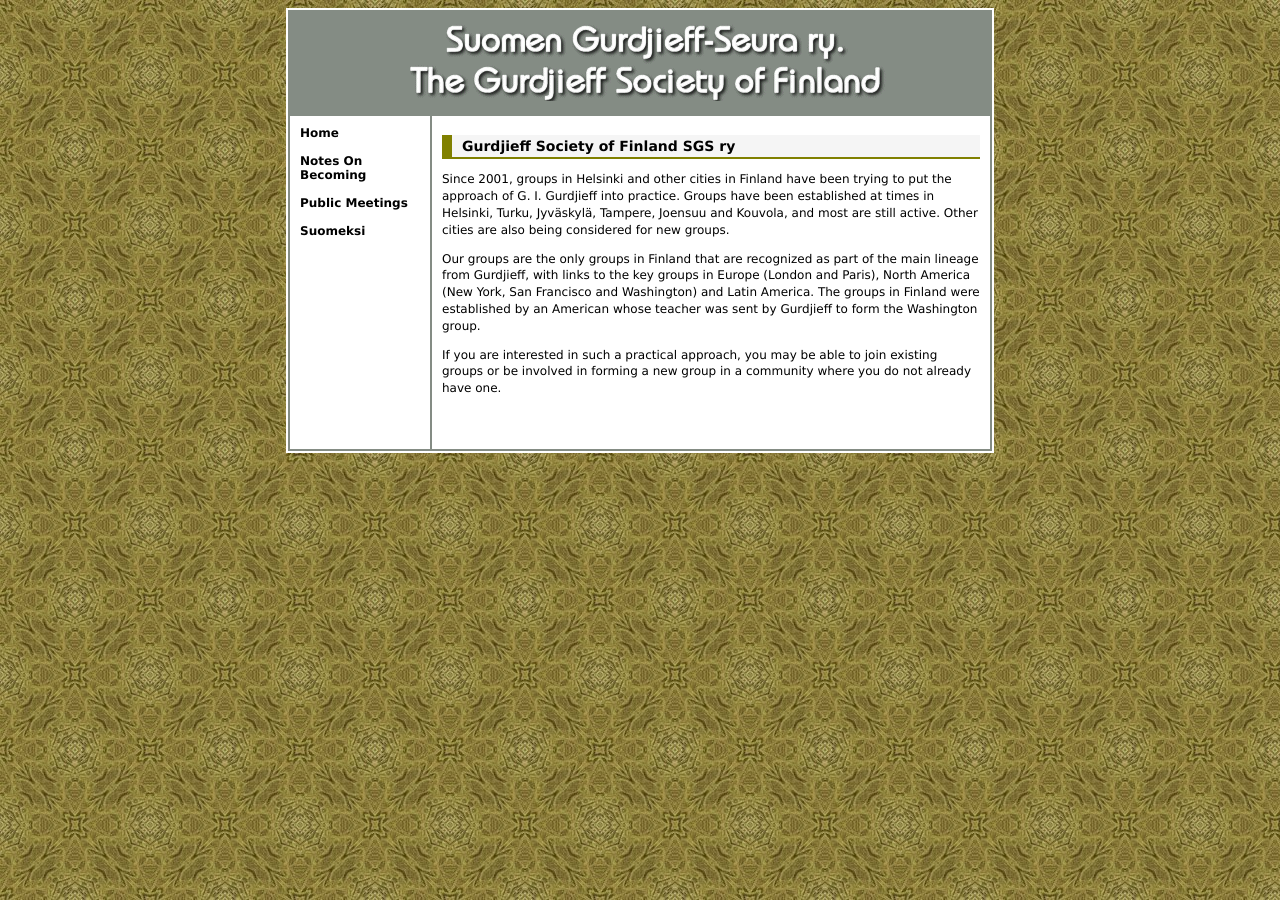
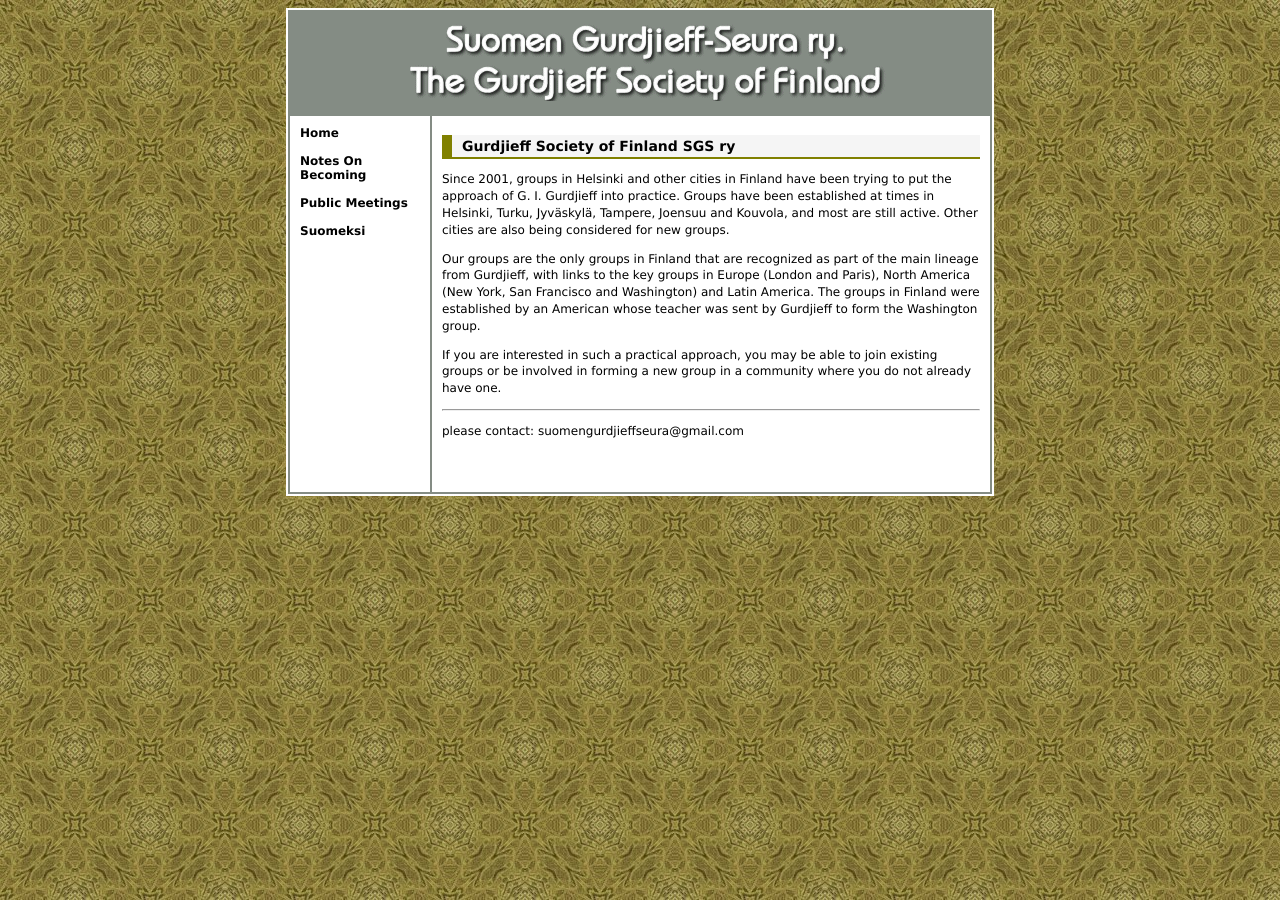
Before and after one commit to miikkant/gurdjieff-finland.github.io, a Jekyll site: the page built from index_en.md, in a window 1280 px wide. Built offline with Jekyll 4.4.1, drawn with Linux system fonts in a browser that asks for light colours.

Commit message:
Update index_en.md

```diff
--- a/index_en.md
+++ b/index_en.md
@@ -20,3 +20,9 @@
 If you are interested in such a practical approach, you may be able to join
 existing groups or be involved in forming a new group in a community where you
 do not already have one.
+
+
+
+---
+
+please contact: suomengurdjieffseura@gmail.com
```
